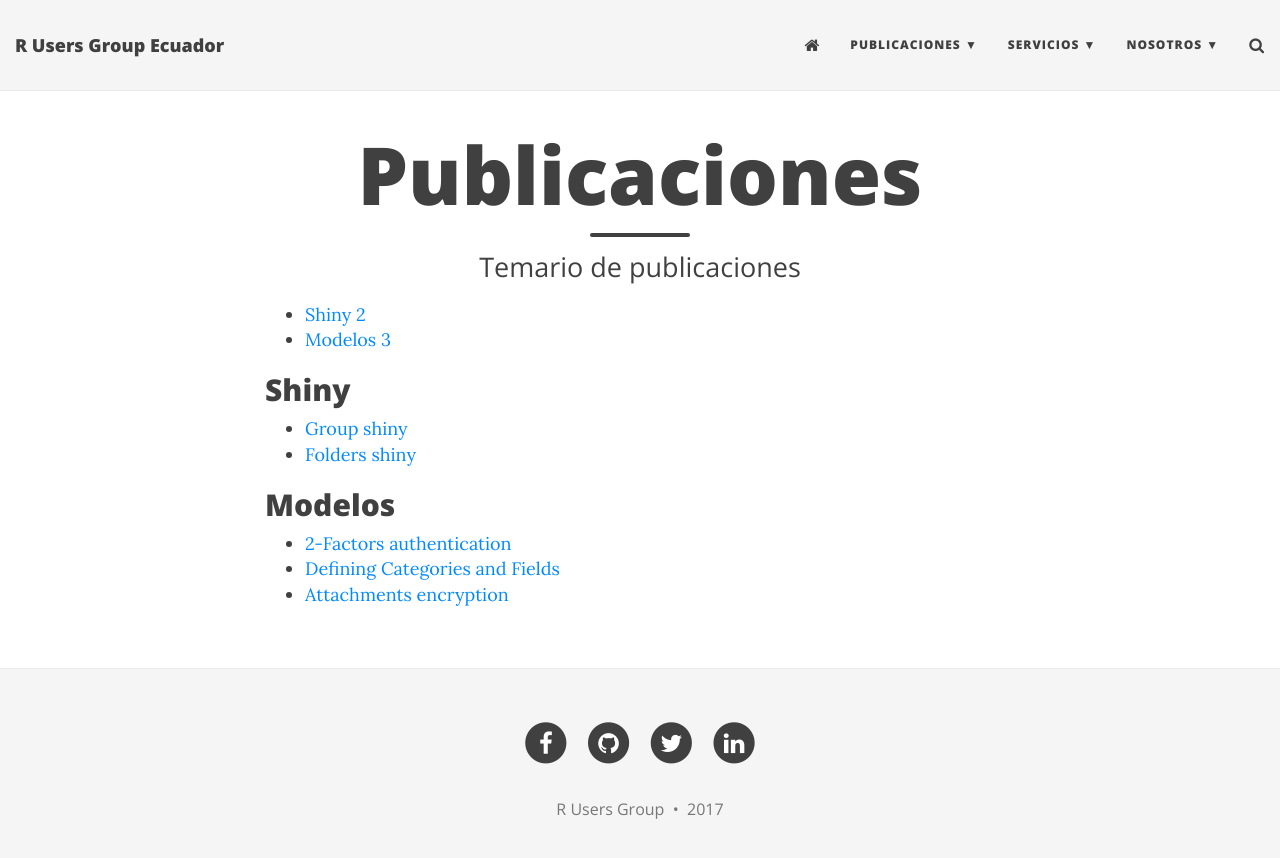
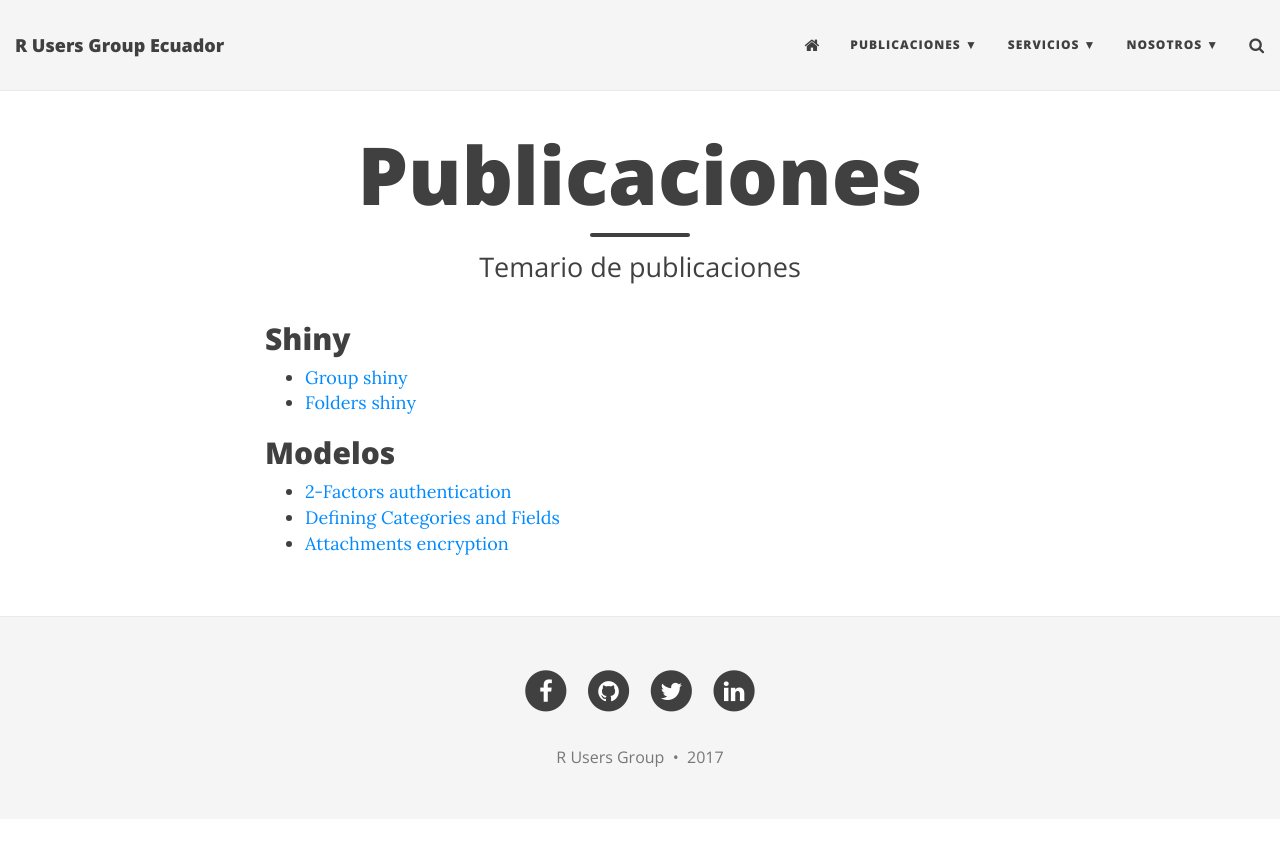
Before and after one commit to Rgrupoec/Rgrupoec.github.io, a Jekyll site: the page built from publicaciones.md, in a window 1280 px wide. Shown: the top 858 px of the page. Built offline with Jekyll 4.4.1, drawn with Linux system fonts in a browser that asks for light colours; nearby versions of some CDN libraries.

Commit message:
Update publicaciones.md

```diff
--- a/publicaciones.md
+++ b/publicaciones.md
@@ -9,7 +9,7 @@ published: true
 
 
 <ul class="tag-box inline">
-{% assign tags_list = site.categories %}
+{% assign tags_list = site.publicaciones %}
   {% if tags_list.first[0] == null %}
     {% for tag in tags_list %}
       <li><a href="#{{ tag }}">{{ tag | capitalize }} <span>{{ site.tags[tag].size }}</span></a></li>
```
